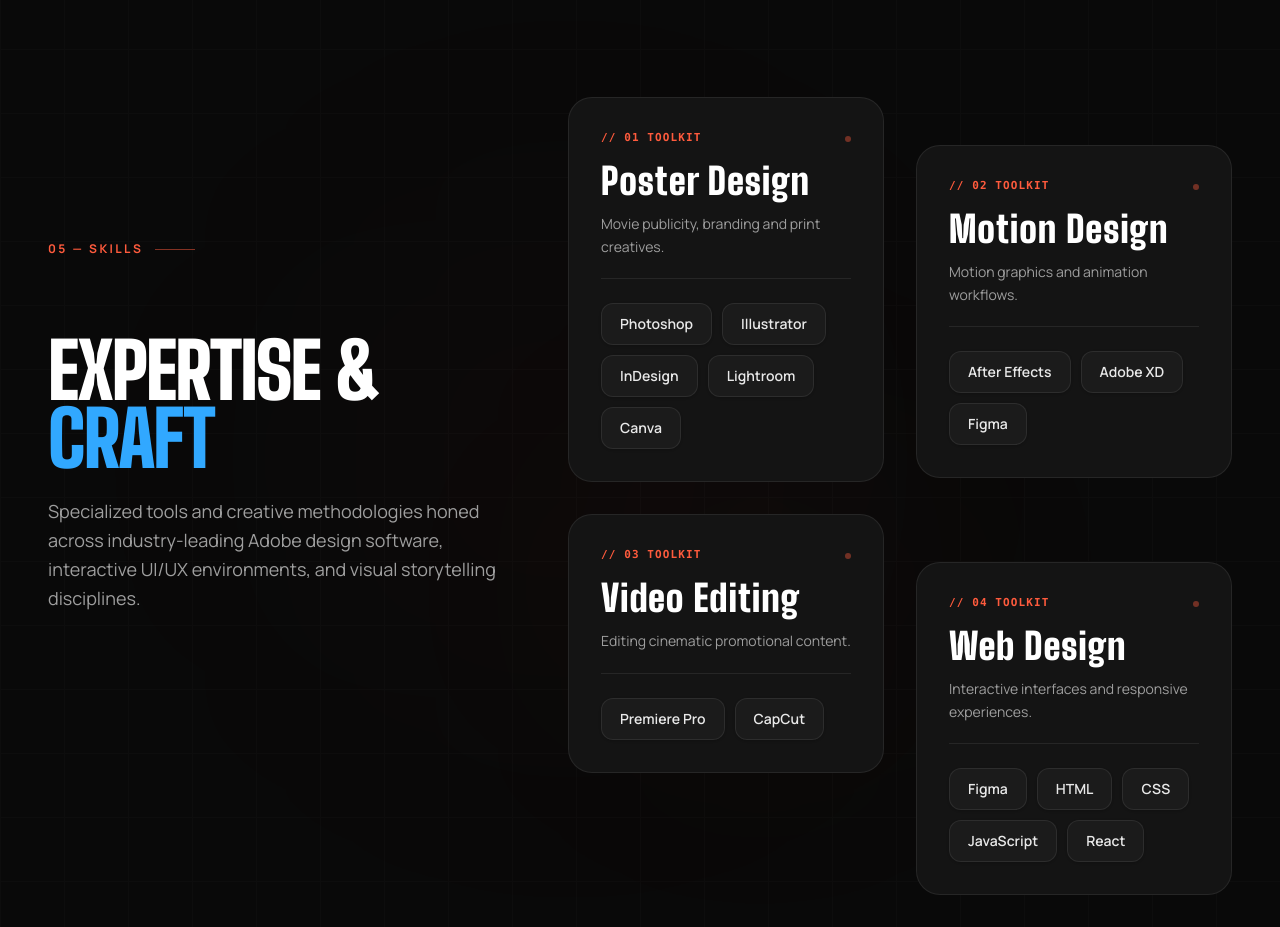
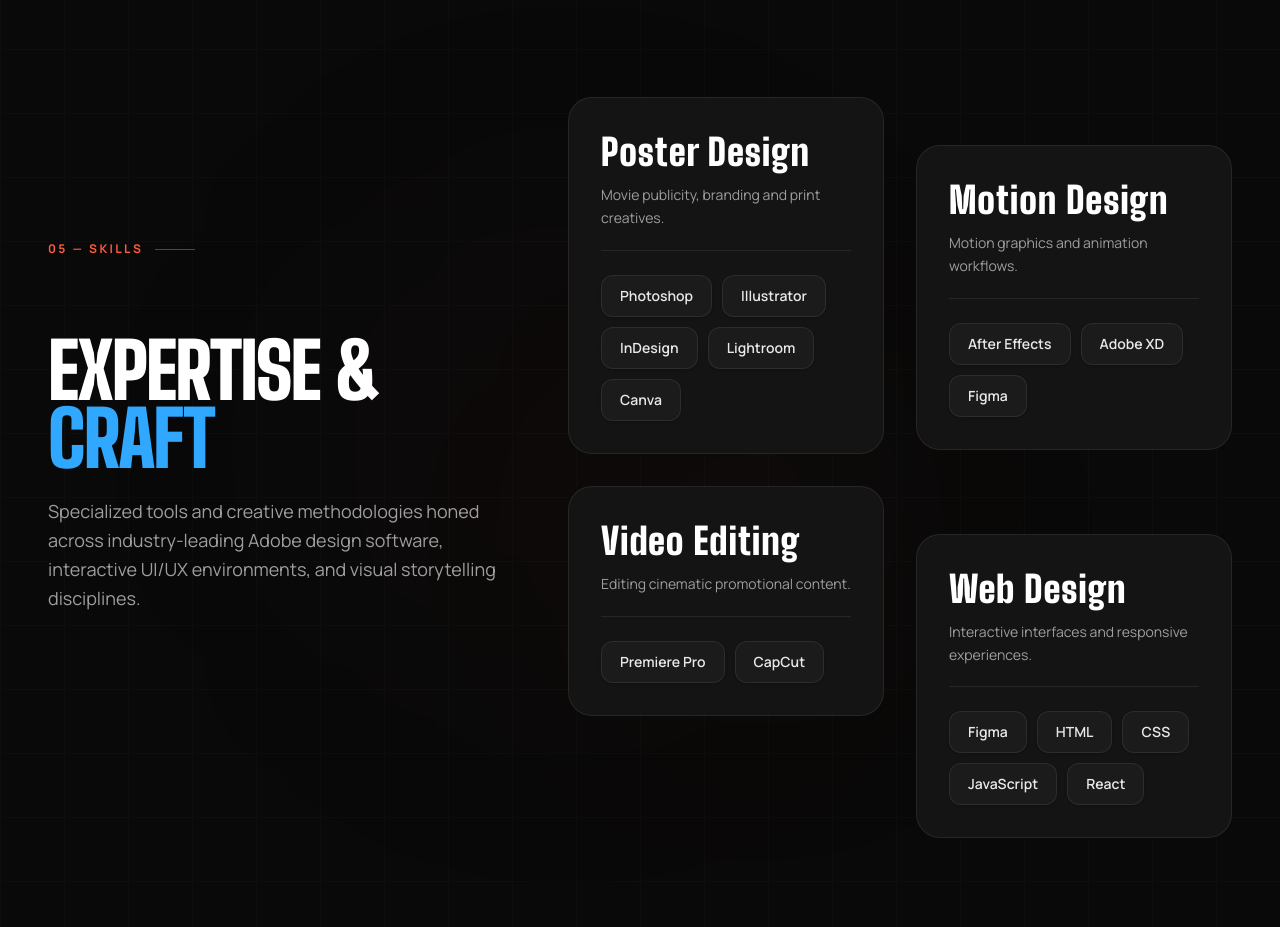
Before and after one commit to sushaaanthh/sushanth-sapare-gd, a React (Vite) app: page / in a window 1280 px wide. Shown: the part 8660-9587 px from the top of the page. Built offline with nearby package versions, Linux system fonts and the light colour scheme.

Commit message:
tweaked the skills section once more

```diff
--- a/src/app/App.tsx
+++ b/src/app/App.tsx
@@ -249,7 +249,6 @@
 
 const SKILL_GROUPS = [
   {
-    num: "01",
     category: "Poster Design",
     description: "Movie publicity, branding and print creatives.",
     skills: [
@@ -261,7 +260,6 @@
     ],
   },
   {
-    num: "02",
     category: "Motion Design",
     description: "Motion graphics and animation workflows.",
     skills: [
@@ -271,7 +269,6 @@
     ],
   },
   {
-    num: "03",
     category: "Video Editing",
     description: "Editing cinematic promotional content.",
     skills: [
@@ -280,7 +277,6 @@
     ],
   },
   {
-    num: "04",
     category: "Web Design",
     description: "Interactive interfaces and responsive experiences.",
     skills: [
@@ -1186,14 +1182,6 @@
                   gIdx % 2 === 1 ? "sm:mt-12" : ""
                 }`}
               >
-                {/* Small section label */}
-                <div className="flex items-center justify-between mb-3">
-                  <span className="text-[11px] font-mono font-bold tracking-widest uppercase text-[#FF5B3D]">
-                    // {group.num} TOOLKIT
-                  </span>
-                  <span className="w-1.5 h-1.5 rounded-full bg-[#FF5B3D]/40 group-hover:bg-[#FF5B3D] transition-colors" />
-                </div>
-
                 {/* Large category title */}
                 <h3
                   className="font-black text-white leading-tight mb-2 tracking-wide"
```
Also changed, not shown: 4 other files (tests, documents, lock files or other folders).
